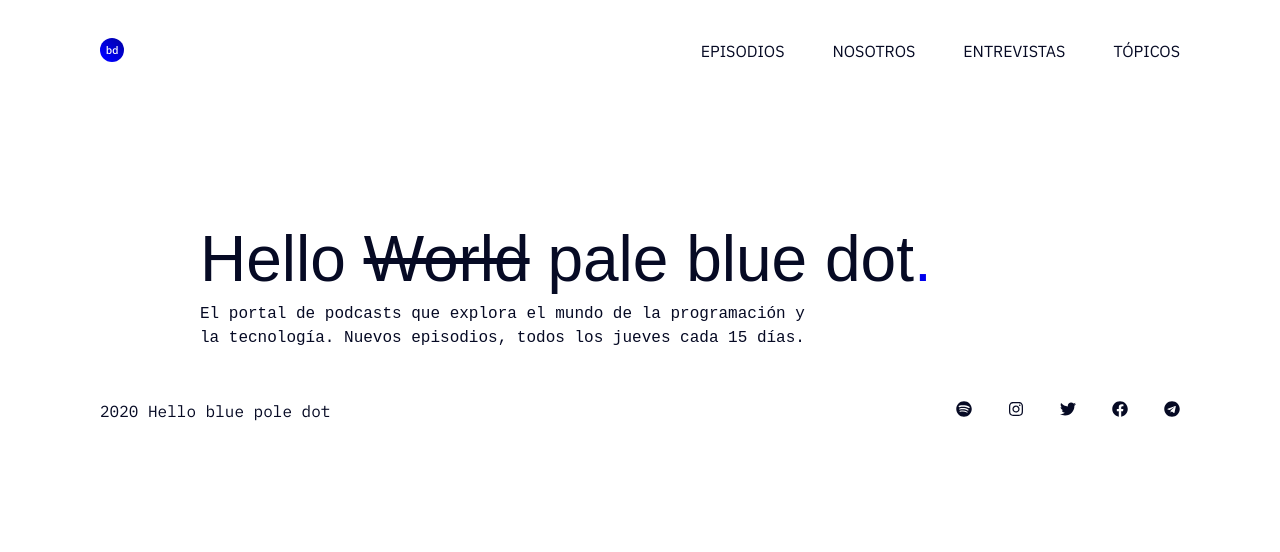
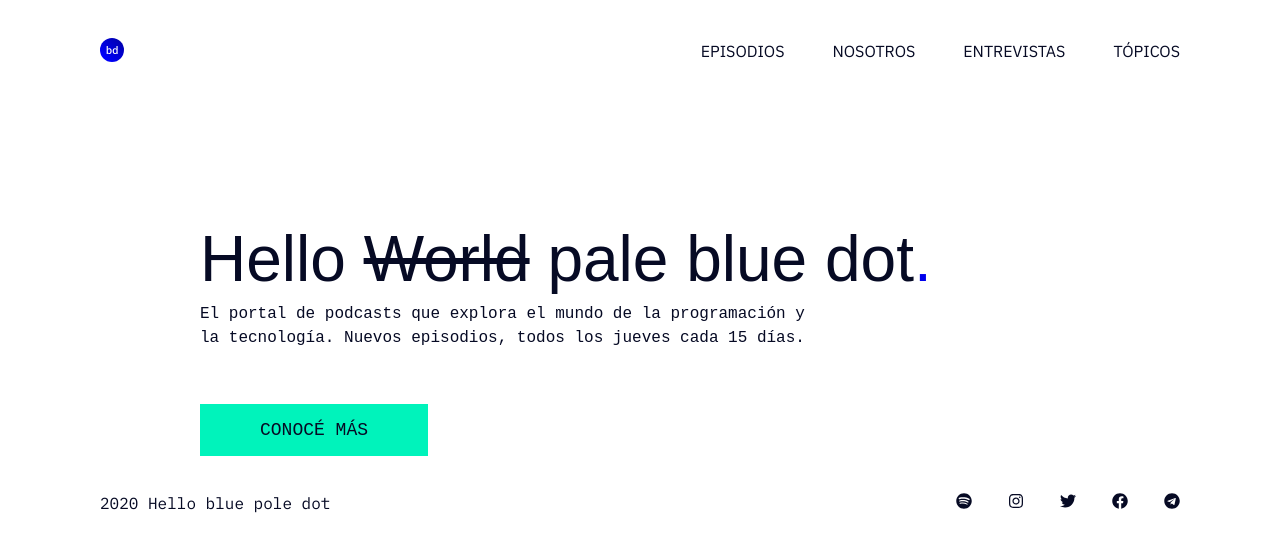
Before and after one commit to andresmorenoj/acamica-podcast, a React (Create React App) app: page / in a window 1280 px wide. Shown: the top 552 px of the page. Built offline with nearby package versions, Linux system fonts and the light colour scheme.

Commit message:
[ADD] Button component added

```diff
--- /dev/null
+++ b/src/assets/styles/components/ButtonPodcast.css
@@ -0,0 +1,16 @@
+.ButtonPodcast {
+  text-decoration: none;
+  color: #060a24;
+  width: fit-content;
+  background-color: #00f3bb;
+  font-family: 'IBMPlexMono-Medium', monospace;
+  font-size: 18px;
+  line-height: 24px;
+  text-transform: uppercase;
+  padding: 16px 60px;
+}
+
+.ButtonPodcast:hover {
+  color: #fff;
+  background: linear-gradient(225deg, #0000fe, #00f0b8);
+}
--- a/src/assets/styles/components/HelloWorld.css
+++ b/src/assets/styles/components/HelloWorld.css
@@ -31,4 +31,5 @@
   line-height: 24px;
   margin: 0;
   width: 628px;
+  margin-bottom: 68px;
 }
--- /dev/null
+++ b/src/components/ButtonPodcast.jsx
@@ -0,0 +1,12 @@
+import React from 'react';
+import '../assets/styles/components/ButtonPodcast.css';
+
+const ButtonPodcast = ({ title, url }) => {
+  return (
+    <a href={url} className='ButtonPodcast'>
+      {title}
+    </a>
+  );
+};
+
+export default ButtonPodcast;
--- a/src/components/HelloWorld.jsx
+++ b/src/components/HelloWorld.jsx
@@ -1,4 +1,5 @@
 import React from 'react';
+import ButtonPodcast from './ButtonPodcast';
 import '../assets/styles/components/HelloWorld.css';
 
 const HelloWorld = () => (
@@ -10,6 +11,7 @@
       El portal de podcasts que explora el mundo de la programación y la
       tecnología. Nuevos episodios, todos los jueves cada 15 días.
     </p>
+    <ButtonPodcast title='Conocé más' url='#' />
   </div>
 );
 
```
